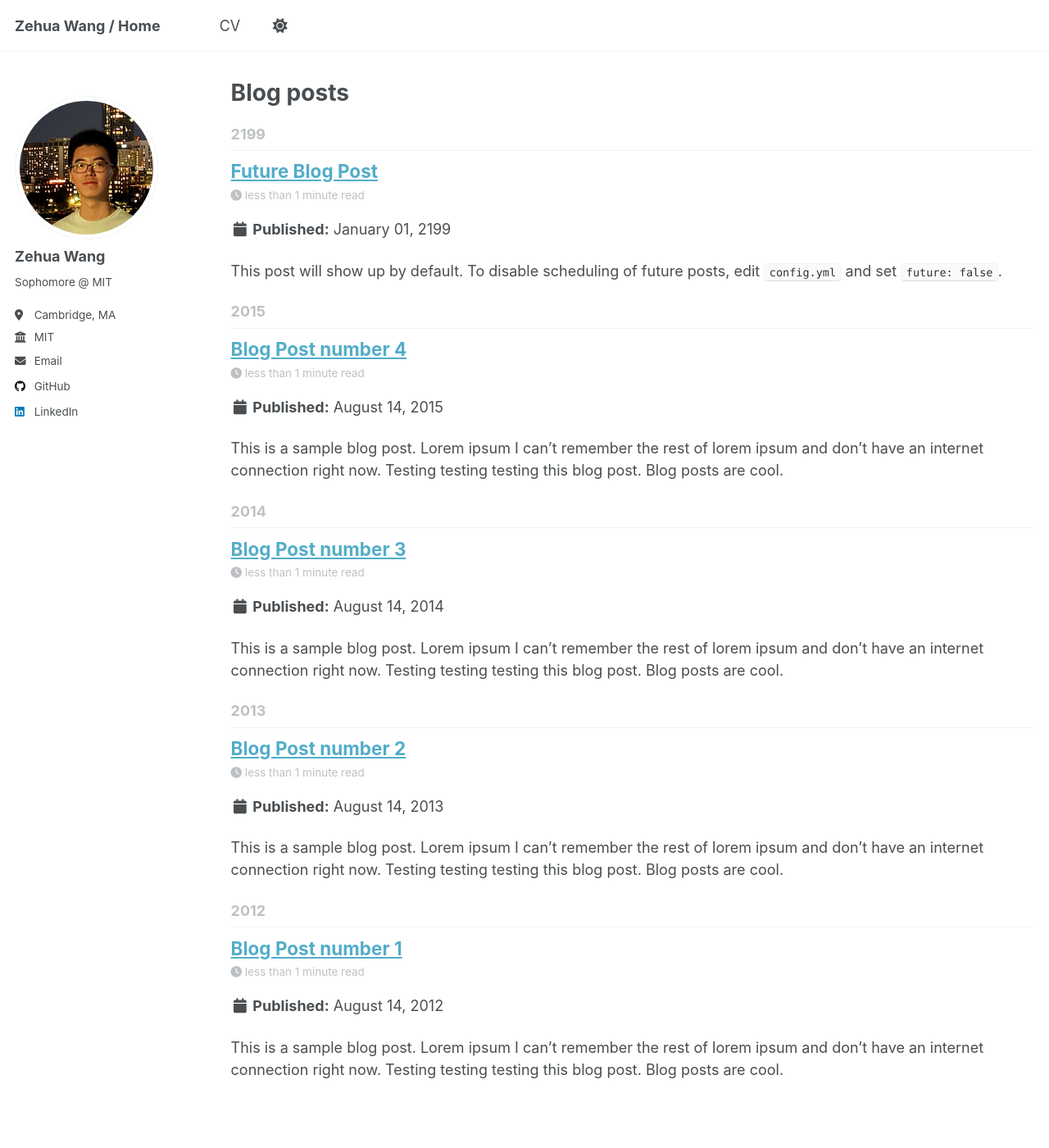
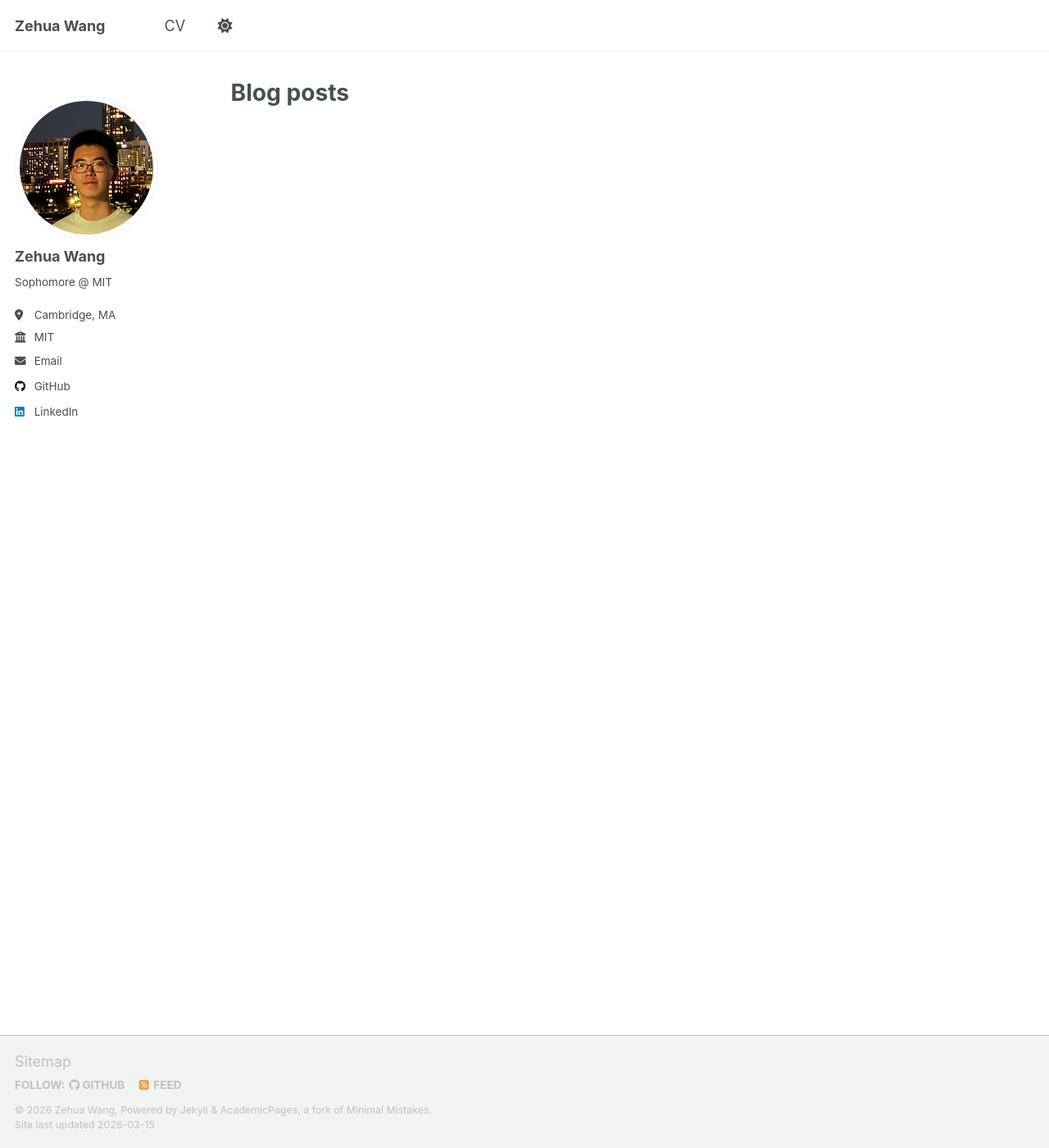
Before and after one commit to zehuaw1/zehuaw1.github.io, a Jekyll site: the page built from _pages/year-archive.html, in a window 1280 px wide and 1400 px high. Shown: the whole window at 82% size. Built offline with Jekyll 4.4.1, drawn with Linux system fonts in a browser that asks for light colours; a script that is not in the unit is left out.

Commit message:
SEO: remove template content, optimize title/description/OG tags

```diff
--- a/_config.yml
+++ b/_config.yml
@@ -9,10 +9,10 @@
 # Basic Site Settings
 locale                   : "en-US"
 site_theme               : "default" # Currently available options are "default", "air"
-title                    : "Zehua Wang / Home"
-title_separator          : "-"
+title                    : "Zehua Wang"
+title_separator          : "|"
 name                     : &name "Zehua Wang"
-description              : &description "Sophomore @ MIT"
+description              : &description "MIT undergraduate in Physics & AI. IPhO 2024 Gold Medalist (1st in Theory). Research in RL, humanoid control, and embodied AI."
 url                      : https://zehuaw1.github.io # the base hostname & protocol for your site e.g. "https://[your GitHub username].github.io" or if you already have some other page hosted on Github then use "https://[your GitHub username].github.io/[Your Repo Name]"
 baseurl                  : "" # the subpath of your site, e.g. "/blog"
 repository               : "zehuaw1/zehuaw1.github.io"
@@ -140,7 +140,7 @@ facebook:
   app_id                 :
   publisher              :
 og_image                 :  # Social media default site image
-og_description           :  # Social media default site image description
+og_description           : "Zehua Wang — MIT undergraduate researching RL, humanoid control, and embodied AI. IPhO 2024 Gold (1st in Theory)."
 # For specifying social profiles
 # - https://developers.google.com/structured-data/customize/social-profiles
 social:
--- a/_posts/2012-08-14-blog-post-1.md
+++ /dev/null
@@ -1,20 +0,0 @@
----
-title: 'Blog Post number 1'
-date: 2012-08-14
-permalink: /posts/2012/08/blog-post-1/
-tags:
-  - cool posts
-  - category1
-  - category2
----
-
-This is a sample blog post. Lorem ipsum I can't remember the rest of lorem ipsum and don't have an internet connection right now. Testing testing testing this blog post. Blog posts are cool.
-
-Headings are cool
-======
-
-You can have many headings
-======
-
-Aren't headings cool?
-------
--- a/_posts/2013-08-14-blog-post-2.md
+++ /dev/null
@@ -1,20 +0,0 @@
----
-title: 'Blog Post number 2'
-date: 2013-08-14
-permalink: /posts/2013/08/blog-post-2/
-tags:
-  - cool posts
-  - category1
-  - category2
----
-
-This is a sample blog post. Lorem ipsum I can't remember the rest of lorem ipsum and don't have an internet connection right now. Testing testing testing this blog post. Blog posts are cool.
-
-Headings are cool
-======
-
-You can have many headings
-======
-
-Aren't headings cool?
-------
--- a/_posts/2014-08-14-blog-post-3.md
+++ /dev/null
@@ -1,20 +0,0 @@
----
-title: 'Blog Post number 3'
-date: 2014-08-14
-permalink: /posts/2014/08/blog-post-3/
-tags:
-  - cool posts
-  - category1
-  - category2
----
-
-This is a sample blog post. Lorem ipsum I can't remember the rest of lorem ipsum and don't have an internet connection right now. Testing testing testing this blog post. Blog posts are cool.
-
-Headings are cool
-======
-
-You can have many headings
-======
-
-Aren't headings cool?
-------
--- a/_posts/2199-01-01-future-post.md
+++ /dev/null
@@ -1,11 +0,0 @@
----
-title: 'Future Blog Post'
-date: 2199-01-01
-permalink: /posts/2012/08/blog-post-4/
-tags:
-  - cool posts
-  - category1
-  - category2
----
-
-This post will show up by default. To disable scheduling of future posts, edit `config.yml` and set `future: false`.
```
Also changed, not shown: _posts/2015-08-14-blog-post-4.md (deleted, +0 -20 lines), _talks/2012-03-01-talk-1.md (deleted, +0 -11 lines), _talks/2013-03-01-tutorial-1.md (deleted, +0 -13 lines), _talks/2014-02-01-talk-2.md (deleted, +0 -13 lines), _talks/2014-03-01-talk-3.md (deleted, +0 -11 lines), _teaching/2014-spring-teaching-1.md (deleted, +0 -20 lines), _teaching/2015-spring-teaching-2.md (deleted, +0 -20 lines).
